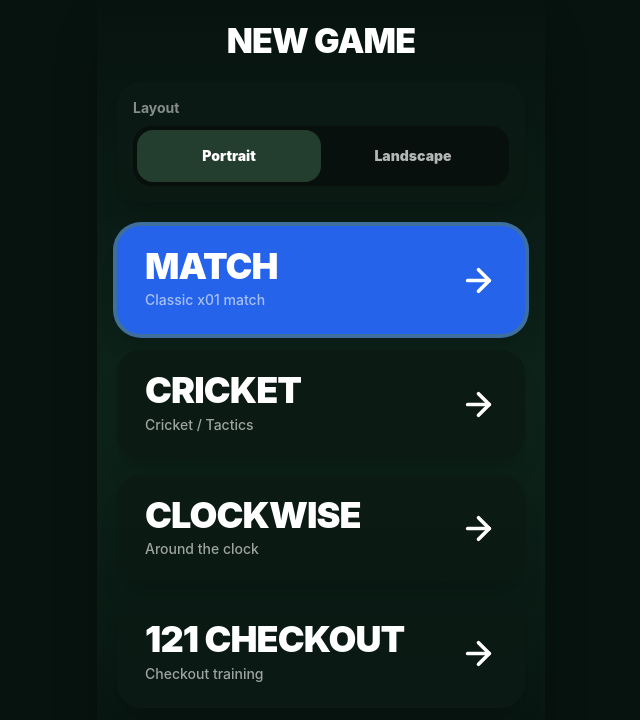
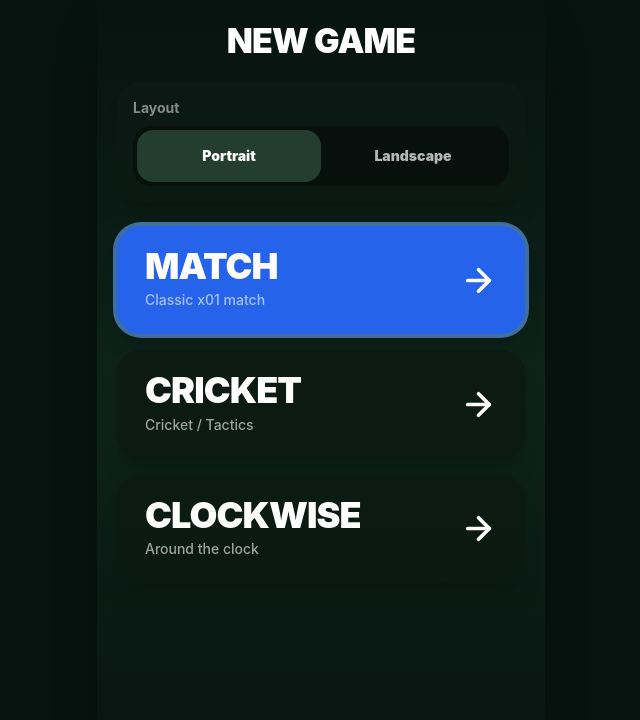
Before and after one commit to khnatusha/Darts-WebApp, a React (Vite) app: page / in a window 1280 px wide. Shown: the top 720 px of the page, without its empty margins (319-959 px from the left). Built offline with nearby package versions, Linux system fonts and the light colour scheme.

Commit message:
Remove '121 Checkout' mode from MODES
Removed '121 Checkout' mode from the MODES array.

```diff
--- a/src/App.jsx
+++ b/src/App.jsx
@@ -12,7 +12,6 @@ const MODES = [
   { id: "match", title: "Match", subtitle: "Classic x01 match" },
   { id: "cricket", title: "Cricket", subtitle: "Cricket / Tactics" },
   { id: "clockwise", title: "Clockwise", subtitle: "Around the clock" },
-  { id: "checkout", title: "121 Checkout", subtitle: "Checkout training" },
 ];
 const TEXT = {
   newGame: "New Game", orientation: "Layout", portrait: "Portrait", landscape: "Landscape", players: "Player details",
```
